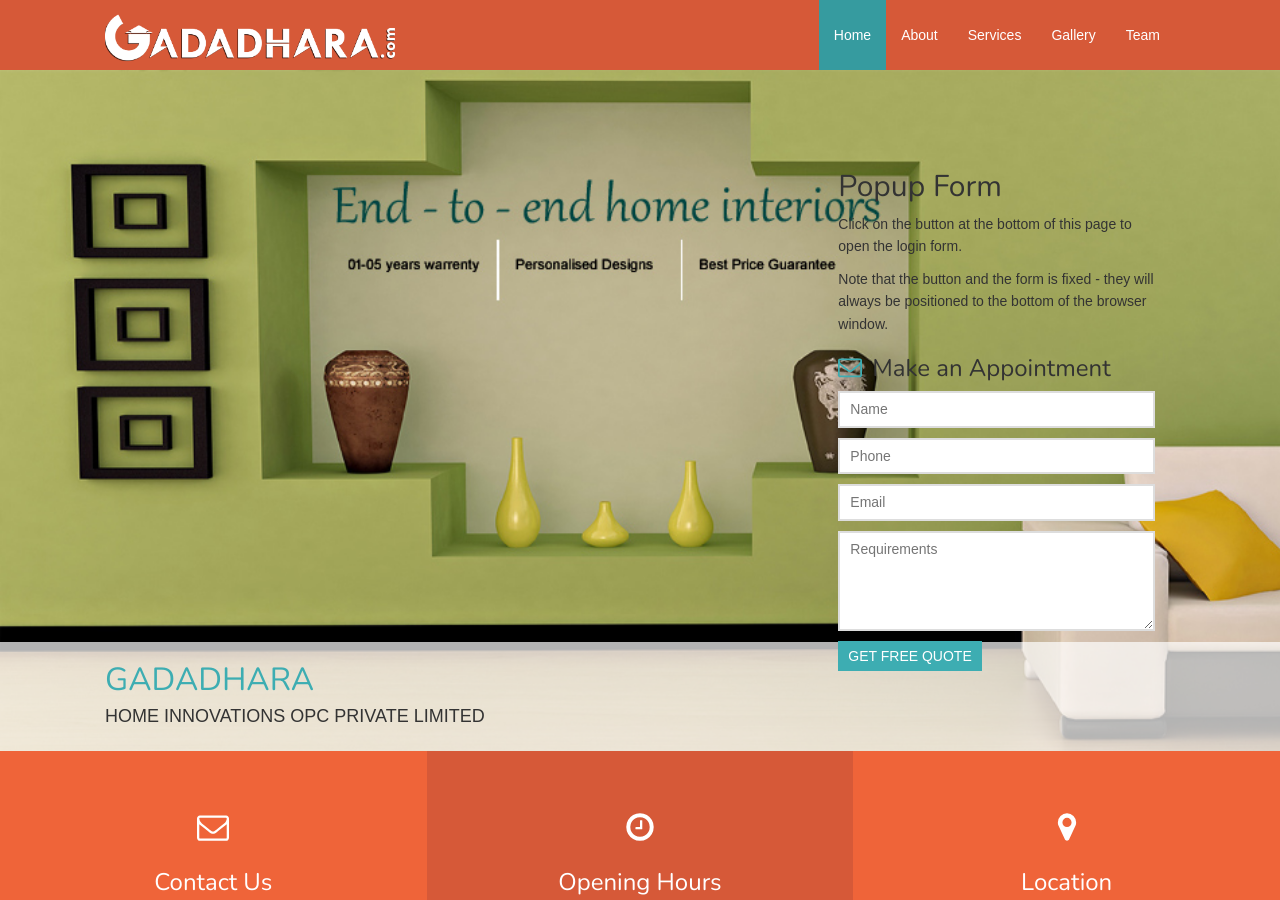
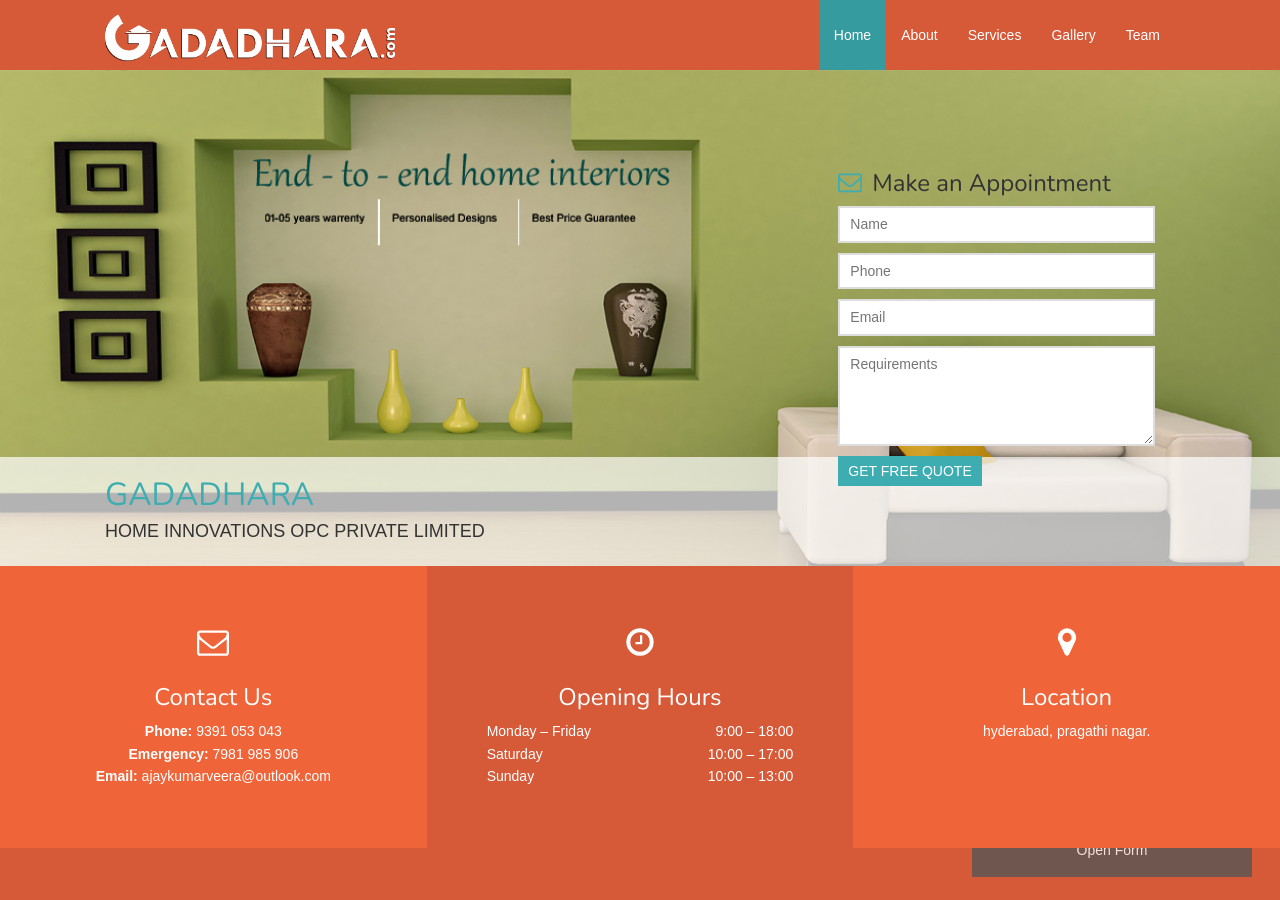
Before and after one commit to gadadhara/GADADHARA, a Jekyll site: the page built from index.html, in a window 1280 px wide and 900 px high. Built offline with Jekyll 4.4.1, drawn with Linux system fonts in a browser that asks for light colours; nearby versions of some CDN libraries.

Commit message:
Update index.html

```diff
--- a/index.html
+++ b/index.html
@@ -92,10 +92,6 @@
 </style>
 </head>
 <body>
-
-<h2>Popup Form</h2>
-<p>Click on the button at the bottom of this page to open the login form.</p>
-<p>Note that the button and the form is fixed - they will always be positioned to the bottom of the browser window.</p>
 
 <button class="open-button" onclick="openForm()">Open Form</button>
 
```
